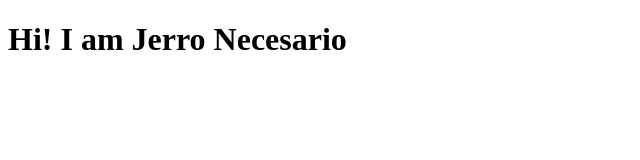
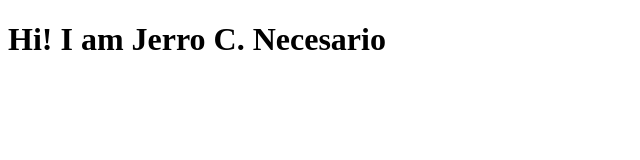
Before and after one commit to JNecesario/JNecesario.github.io, a plain HTML site: page index.html in a window 1280 px wide. Shown: the whole page, without its empty margins (0-640 px from the left). Drawn offline with Linux system fonts and the light colour scheme.

```diff
--- a/index.html
+++ b/index.html
@@ -6,6 +6,6 @@
  <title>My First Web Page</title>
 </head>
 <body>
- <h1>Hi! I am Jerro Necesario</h1>
+ <h1>Hi! I am Jerro C. Necesario</h1>
 </body>
 </html>
```
